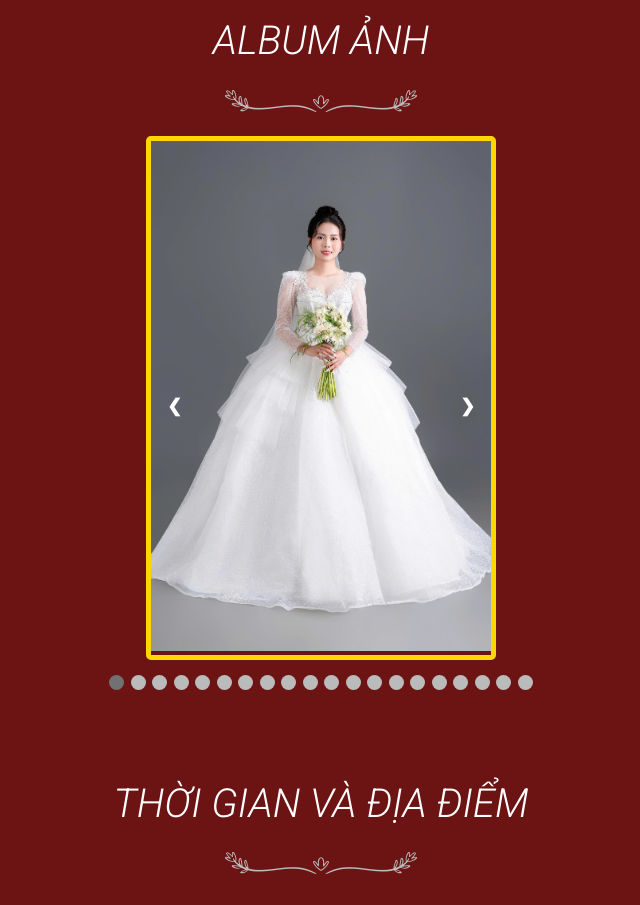
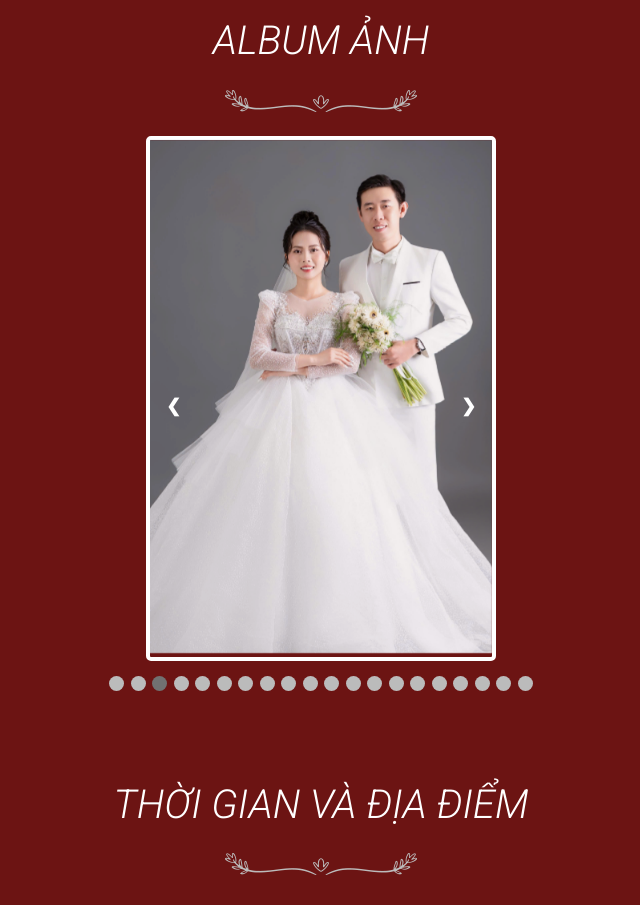
Before and after one commit to sonke98/SonVy-Wedding, a plain HTML site: page sonvywedding.html in a window 1280 px wide. Shown: the part 2980-3885 px from the top of the page, without its empty margins (319-959 px from the left). Drawn offline with nearby package versions, Linux system fonts and the light colour scheme.

Commit message:
firrst commit

```diff
--- a/sonvywedding.html
+++ b/sonvywedding.html
@@ -16,7 +16,7 @@
           max-width: 350px;
           position: relative;
           margin: auto;
-          border: 5px solid gold;
+          border: 4px solid #ffffff;
           border-radius: 5px;
         }
         /* Next & previous buttons */
@@ -89,7 +89,7 @@
         }
 
         @keyframes fade {
-          from {opacity: .4}
+          from {opacity: .3}
           to {opacity: 1}
         }
 
@@ -591,6 +591,7 @@
 let slideIndex = 1;
 showSlides(slideIndex);
 
+// Nút điều khiển
 function plusSlides(n) {
   showSlides(slideIndex += n);
 }
@@ -599,21 +600,30 @@
   showSlides(slideIndex = n);
 }
 
+// Hiển thị slide
 function showSlides(n) {
   let i;
   let slides = document.getElementsByClassName("mySlides");
   let dots = document.getElementsByClassName("dot");
-      if (n > slides.length) {slideIndex = 1}
-      if (n < 1) {slideIndex = slides.length}
+
+  if (n > slides.length) { slideIndex = 1 }
+  if (n < 1) { slideIndex = slides.length }
+
   for (i = 0; i < slides.length; i++) {
     slides[i].style.display = "none";
   }
   for (i = 0; i < dots.length; i++) {
     dots[i].className = dots[i].className.replace(" active", "");
   }
-      slides[slideIndex-1].style.display = "block";
-      dots[slideIndex-1].className += " active";
+
+  slides[slideIndex - 1].style.display = "block";
+  dots[slideIndex - 1].className += " active";
 }
+
+// 👉 Thêm auto slide chuyển mỗi 3 giây
+setInterval(() => {
+  plusSlides(1);
+}, 3000);
 </script>
 <script>
     let days = document.getElementById('days');
```
Lines whose indentation alone changed are shown as unchanged.
